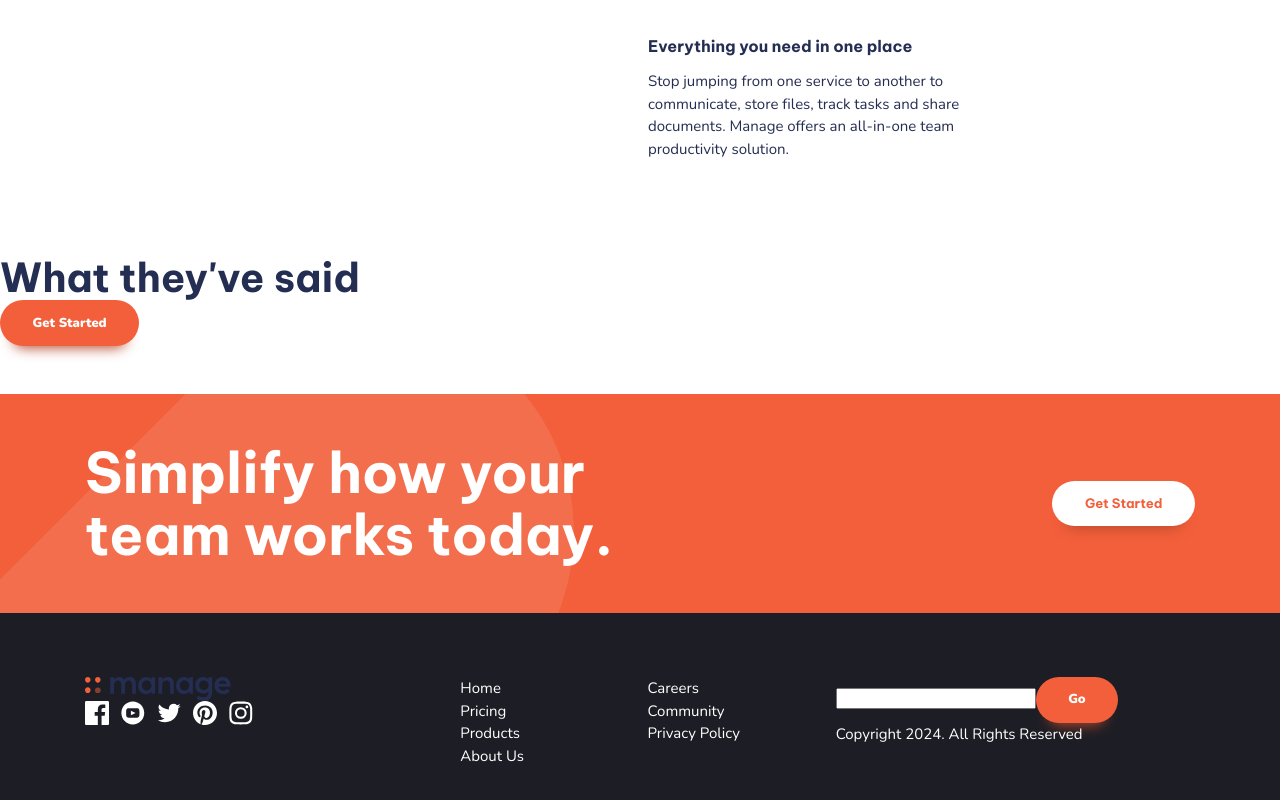
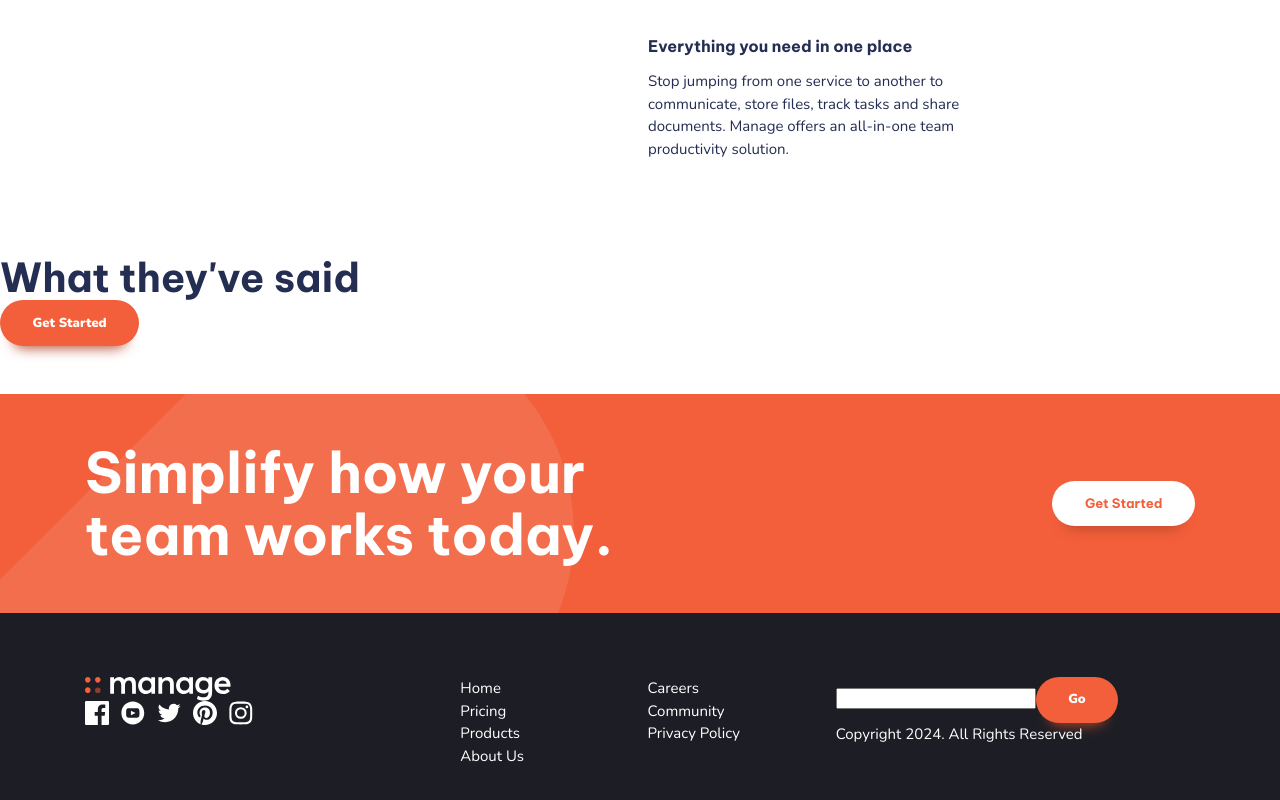
Before and after one commit to pravinkori/fem-manage-landing-page, a React (Vite) app: page / in a window 1280 px wide. Shown: the part 1014-1814 px from the top of the page. Built offline with nearby package versions, Linux system fonts and the light colour scheme.

Commit message:
feat: Update primary footer styles
Added a new CSS class `.primary-footer` to Footer.module.css to customize the logo color. Updated the Footer component in Footer.tsx to use this new class for styling the footer section. Additionally, updated the logo color in logo.svg to match the new styling.

```diff
--- a/src/components/Footer/Footer.module.css
+++ b/src/components/Footer/Footer.module.css
@@ -1,3 +1,7 @@
+.primary-footer {
+  --logo-color: var(--clr-neutral-100);
+}
+
 .footer-nav {
   columns: 2;
 }
--- a/src/components/Footer/Footer.tsx
+++ b/src/components/Footer/Footer.tsx
@@ -5,11 +5,17 @@ import socialIcons from "/src/assets/images/social-icons.svg";
 
 function Footer() {
   return (
-    <section className={`bg-neutral-900 text-neutral-100  padding-block-800`}>
+    <section
+      className={`${styles["primary-footer"]} | bg-neutral-900 text-neutral-100  padding-block-800`}
+    >
       <div className={`container`}>
         <div className={`even-columns`}>
           <div>
-            <img src={logo} alt="Manage" />
+            <a href="#">
+              <svg className="logo" width={146} height={24}>
+                <use xlinkHref={`${logo}#logo`}></use>
+              </svg>
+            </a>
             <ul
               className={`${styles["social-list"]}`}
               role="list"
```
Also changed, not shown: src/assets/images/logo.svg.
